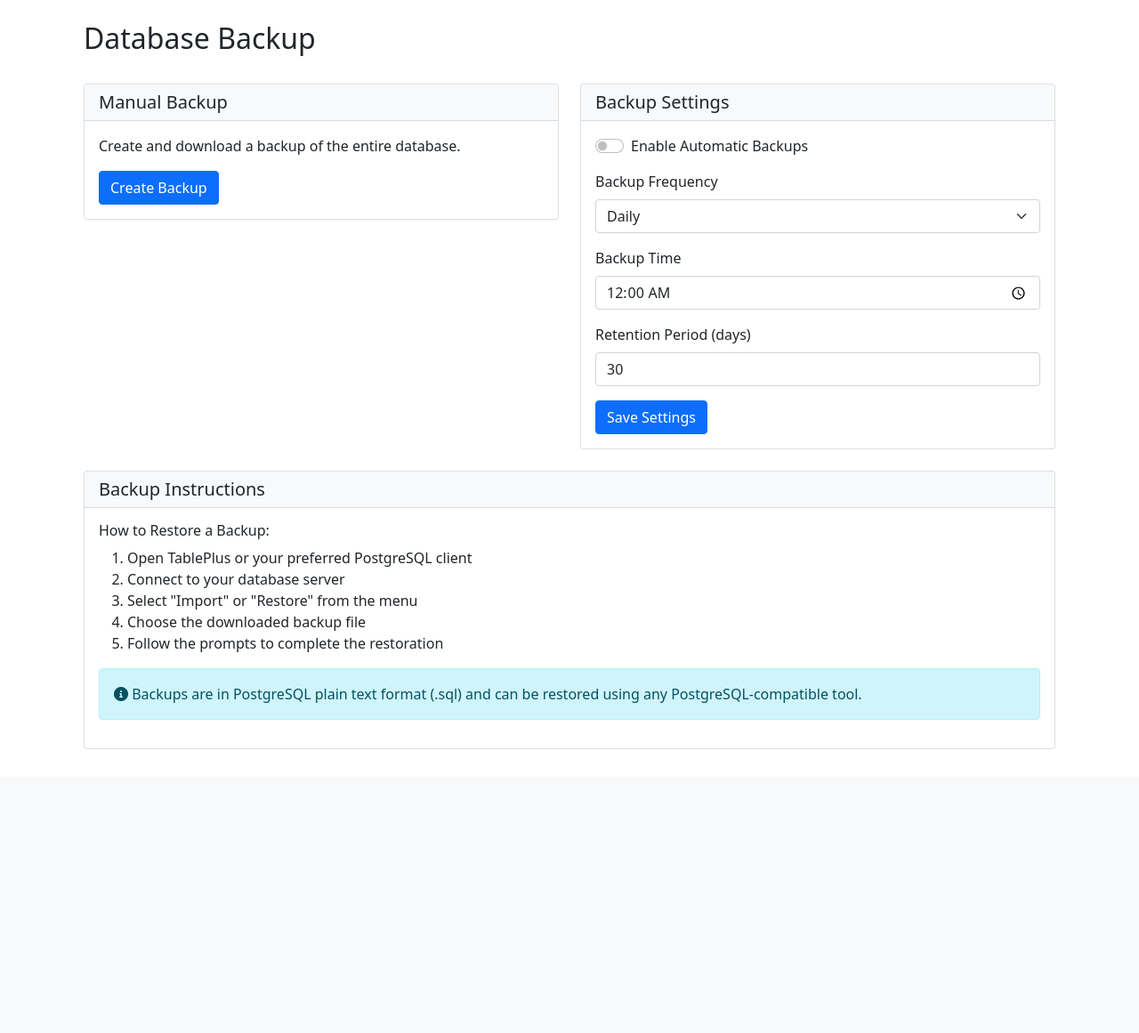
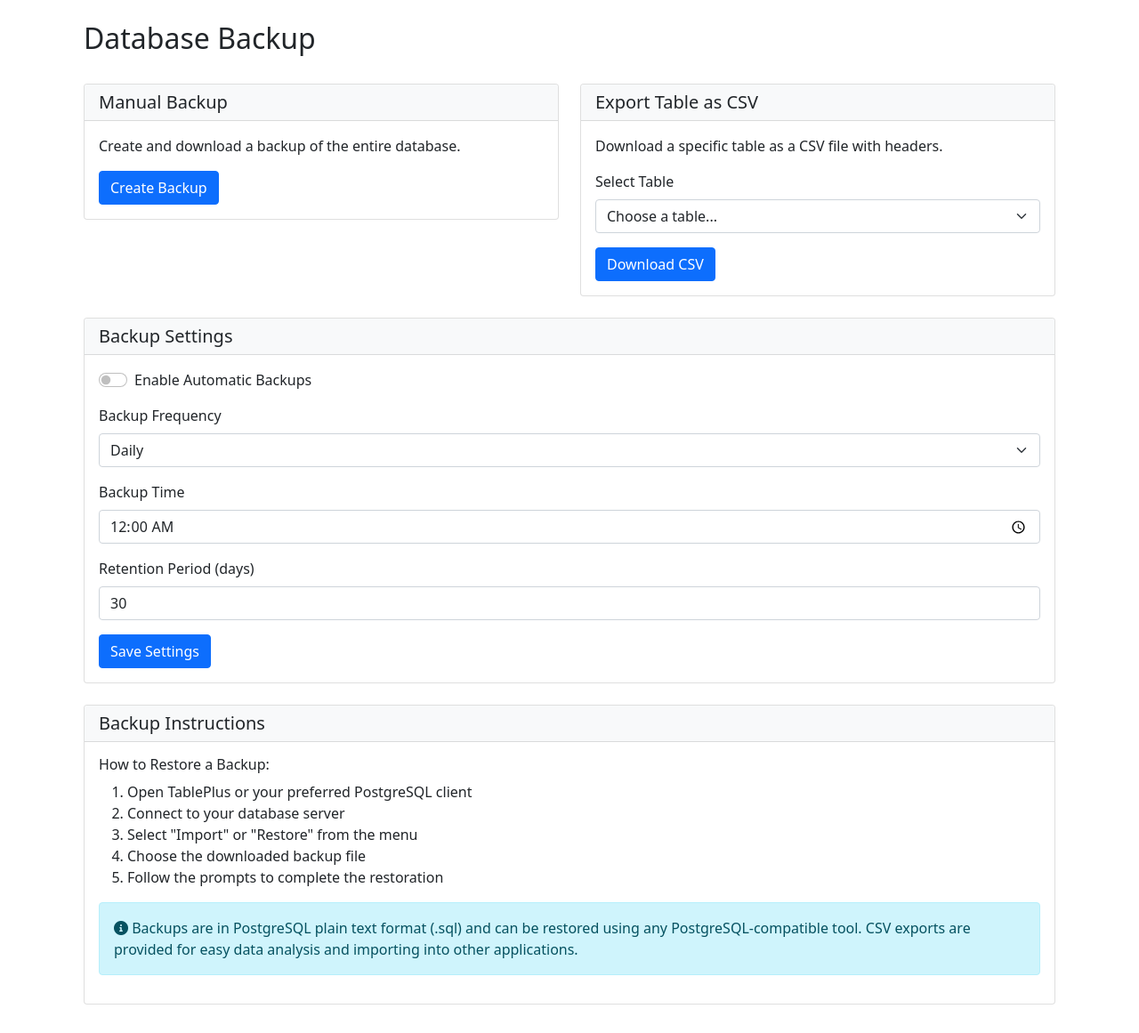
Before and after one commit to webdevtodayjason/tc-Inventory, a Flask app: page /admin/backup in a window 1280 px wide. Shown: the part 56-1217 px from the top of the page at 89% size. Before the commit the page ends 898 px from the top, so only its background shows below. Run offline with Flask 3, Linux system fonts and the light colour scheme; a user stored in the database is signed in; tables that the repository leaves empty hold one stand-in row (values such as "Sample post"); parts of the project's set-up code (start-up, migrations or seed data) failed here and were passed over; some libraries are stand-ins or nearby versions.

Commit message:
Add CSV export functionality for database tables

```diff
--- a/app/routes/admin.py
+++ b/app/routes/admin.py
@@ -9,6 +9,9 @@ import subprocess
 from datetime import datetime
 import os
 from urllib.parse import urlparse
+import csv
+import io
+from sqlalchemy import create_engine
 
 bp = Blueprint('admin', __name__)
 
@@ -439,3 +442,79 @@ def save_backup_settings():
         current_app.logger.error(f'Backup settings error: {str(e)}')
 
     return redirect(url_for('admin.backup'))
+
+@bp.route('/admin/export-table', methods=['POST'])
+@login_required
+@admin_required
+def export_table():
+    try:
+        table_name = request.form.get('table_name')
+        if not table_name:
+            flash('Please select a table to export', 'danger')
+            return redirect(url_for('admin.backup'))
+
+        # Create database connection
+        db_url = current_app.config['DATABASE_URL']
+        engine = create_engine(db_url)
+
+        # Define table mappings
+        table_mappings = {
+            'items': InventoryItem,
+            'computer_systems': ComputerSystem,
+            'categories': Category,
+            'tags': Tag,
+            'computer_models': ComputerModel,
+            'cpus': CPU,
+            'users': User,
+            'inventory_transactions': InventoryTransaction
+        }
+
+        if table_name not in table_mappings:
+            flash('Invalid table selected', 'danger')
+            return redirect(url_for('admin.backup'))
+
+        # Get model class
+        model = table_mappings[table_name]
+
+        # Query data
+        data = model.query.all()
+
+        if not data:
+            flash('No data found in selected table', 'warning')
+            return redirect(url_for('admin.backup'))
+
+        # Create CSV in memory
+        output = io.StringIO()
+        writer = csv.writer(output)
+
+        # Write headers
+        headers = [column.name for column in model.__table__.columns]
+        writer.writerow(headers)
+
+        # Write data
+        for row in data:
+            csv_row = []
+            for header in headers:
+                value = getattr(row, header)
+                # Handle relationships and complex types
+                if hasattr(value, 'name'):  # For foreign key relations that have a name
+                    value = value.name
+                elif isinstance(value, datetime):  # Format datetime
+                    value = value.strftime('%Y-%m-%d %H:%M:%S')
+                csv_row.append(str(value) if value is not None else '')
+            writer.writerow(csv_row)
+
+        # Create the response
+        output.seek(0)
+        timestamp = datetime.now().strftime('%Y%m%d_%H%M%S')
+        response = make_response(output.getvalue())
+        response.headers['Content-Type'] = 'text/csv'
+        response.headers['Content-Disposition'] = f'attachment; filename={table_name}_{timestamp}.csv'
+
+        return response
+
+    except Exception as e:
+        error_msg = f'Error exporting table: {str(e)}'
+        current_app.logger.error(error_msg)
+        flash(error_msg, 'danger')
+        return redirect(url_for('admin.backup'))
--- a/app/templates/admin/backup.html
+++ b/app/templates/admin/backup.html
@@ -29,8 +29,42 @@
             </div>
         </div>
 
-        <!-- Backup Settings -->
+        <!-- Export Table as CSV -->
         <div class="col-md-6 mb-4">
+            <div class="card">
+                <div class="card-header">
+                    <h5 class="mb-0">Export Table as CSV</h5>
+                </div>
+                <div class="card-body">
+                    <p>Download a specific table as a CSV file with headers.</p>
+                    <form method="POST" action="{{ url_for('admin.export_table') }}">
+                        <input type="hidden" name="csrf_token" value="{{ csrf_token() }}">
+                        <div class="mb-3">
+                            <label for="table_name" class="form-label">Select Table</label>
+                            <select class="form-select" id="table_name" name="table_name" required>
+                                <option value="">Choose a table...</option>
+                                <option value="items">Inventory Items</option>
+                                <option value="computer_systems">Computer Systems</option>
+                                <option value="categories">Categories</option>
+                                <option value="tags">Tags</option>
+                                <option value="computer_models">Computer Models</option>
+                                <option value="cpus">CPUs</option>
+                                <option value="users">Users</option>
+                                <option value="inventory_transactions">Inventory Transactions</option>
+                            </select>
+                        </div>
+                        <button type="submit" class="btn btn-primary">
+                            Download CSV
+                        </button>
+                    </form>
+                </div>
+            </div>
+        </div>
+    </div>
+
+    <!-- Backup Settings -->
+    <div class="row">
+        <div class="col-md-12 mb-4">
             <div class="card">
                 <div class="card-header">
                     <h5 class="mb-0">Backup Settings</h5>
@@ -94,6 +128,7 @@
                     <div class="alert alert-info">
                         <i class="fas fa-info-circle"></i>
                         Backups are in PostgreSQL plain text format (.sql) and can be restored using any PostgreSQL-compatible tool.
+                        CSV exports are provided for easy data analysis and importing into other applications.
                     </div>
                 </div>
             </div>
```
